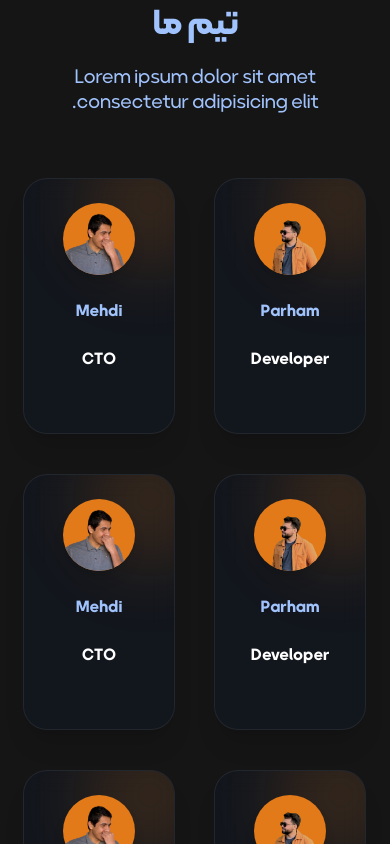
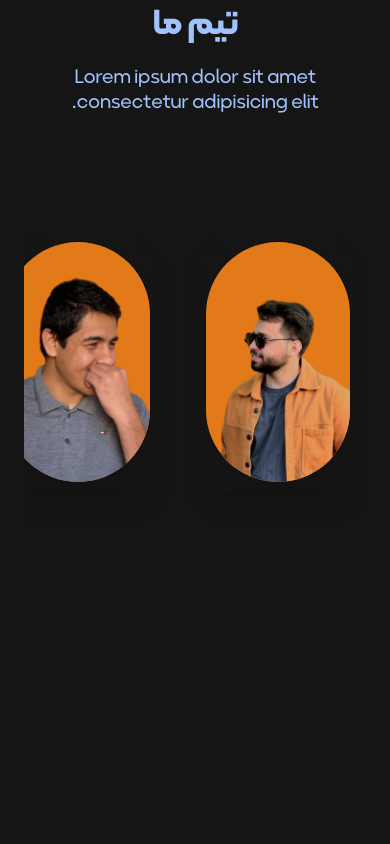
Before and after one commit to parhamhassanzade/behland-front, a Next.js app: page / in a window 390 px wide. Shown: the part 2760-3604 px from the top of the page. After the commit the page ends 3507 px from the top, so only its background shows below. Built offline with nearby package versions, Linux system fonts and the light colour scheme.

Commit message:
Team section done

```diff
--- a/src/app/globals.css
+++ b/src/app/globals.css
@@ -108,3 +108,8 @@ body {
 #turnon:target .string {
   animation: pull 500ms;
 }
+
+
+::-webkit-scrollbar {
+  display: none;
+}
--- a/src/components/ui/Team.jsx
+++ b/src/components/ui/Team.jsx
@@ -4,6 +4,9 @@ import { Avatar, AvatarFallback, AvatarImage } from "@/components/ui/avatar";
 import Parham from "../../assets/Images/TeamMemebers/parham.png";
 import Mehdi from "../../assets/Images/TeamMemebers/Mehdi.png";
 import Image from "next/image";
+import TelegramIcon from "@mui/icons-material/Telegram";
+import LinkedInIcon from "@mui/icons-material/LinkedIn";
+import Link from "next/link";
 function Team() {
     const services = [
         { title: "Developer", image: Parham, name: "Parham" },
@@ -14,7 +17,7 @@ function Team() {
         { title: "CTO", image: Mehdi, name: "Mehdi" },
     ];
     return (
-        <section className="w-full min-h-screen py-24 px-6 sm:px-10 lg:px-20 flex flex-col items-center">
+        <section className="w-full min-h-screen py-24 px-6 sm:px-10 lg:px-20 flex flex-col items-center ">
             <div className="flex flex-col items-center mb-16 gap-5">
                 <h2 className="text-4xl text-[#a1c3fd] sm:text-5xl font-bold tracking-tight text-center leading-tight">
                     تیم ما
@@ -24,29 +27,45 @@ function Team() {
                 </p>
             </div>
 
-            <div className="grid grid-cols-2 sm:grid-cols-4  lg:grid-cols-6 gap-10 max-w-7xl w-full">
-                {services.map((item, i) => {
-                    return (
+            <div className="w-full h-fit  overflow-x-auto">
+                <div className="flex gap-10 min-w-max px-2 p-14">
+                    {services.map((item, i) => (
                         <div
                             key={i}
-                            className="relative bg-[#111827]/50 border border-[#ffffff12] rounded-3xl py-6 shadow-xl hover:shadow-[0_10px_25px_rgba(226,122,26,0.3)] backdrop-blur-md transition-all duration-300 group overflow-hidden h-64 w-38 cursor-pointer
-    transform origin-center hover:scale-110 hover:z-20 hover:h-72 hover:w-44"
+                            tabIndex={0}
+                            className="relative hover:bg-[#111827]/50 focus:bg-[#111827]/50 hover:border focus:border hover:border-[#ffffff12] focus:border-[#ffffff12] rounded-3xl shadow-xl hover:shadow-[0_10px_25px_rgba(226,122,26,0.3)] focus:shadow-[0_10px_25px_rgba(226,122,26,0.3)] backdrop-blur-md transition-all duration-300 group overflow-hidden h-64 w-40 transform origin-center hover:scale-110 focus:scale-110 hover:z-20 focus:z-20 hover:h-72 focus:h-72 hover:w-56 focus:w-56 p-2 outline-none"
                         >
                             {/* Decorative glow circle */}
-                            <div className="absolute -top-10 -right-10 w-32 h-32 bg-[#e27a1a] opacity-20 rounded-full blur-2xl z-0 group-hover:opacity-30 transition-opacity"></div>
+                            <div className="hidden group-hover:block group-focus:block absolute -top-10 -right-10 w-32 h-32 bg-[#e27a1a] opacity-20 rounded-full blur-2xl z-0 group-hover:opacity-30 group-focus:opacity-30 transition-opacity"></div>
 
-                            <div className="relative z-10 flex flex-col items-center text-center gap-6">
+                            <div className="z-10 flex flex-col items-center text-center gap-6 h-full">
                                 <Image
                                     src={item.image}
                                     alt="test"
-                                    className="w-18 h-18 bg-[#e27a1a] shadow-lg group-hover:w-28 group-hover:h-28 transition-all rounded-full"
+                                    className="w-full h-full bg-[#e27a1a] shadow-lg group-hover:w-28 group-hover:h-28 group-focus:w-28 group-focus:h-28 transition-all rounded-full object-cover"
                                 />
-                                <p className="font-bold text-[#a1c3fd]">{item.name}</p>
-                                <p className="text-white font-bold text-base">{item.title}</p>
+                                <p className="hidden group-hover:flex group-focus:flex flex-col text-center">
+                                    <span className="text-white font-bold text-lg">
+                                        {item.name}
+                                    </span>
+                                    <br />
+                                    <span className="text-[#a1c3fd] font-base text-sm">
+                                        {item.title}
+                                    </span>
+                                    <br />
+                                    <span className="text-[#a1c3fd] font-base text-sm flex gap-2">
+                                        <Link href={"https://www.google.com"}>
+                                            <TelegramIcon sx={{ cursor: "pointer" }} />
+                                        </Link>
+                                        <Link href={"https://www.google.com"}>
+                                            <LinkedInIcon />
+                                        </Link>
+                                    </span>
+                                </p>
                             </div>
                         </div>
-                    );
-                })}
+                    ))}
+                </div>
             </div>
         </section>
     );
```
